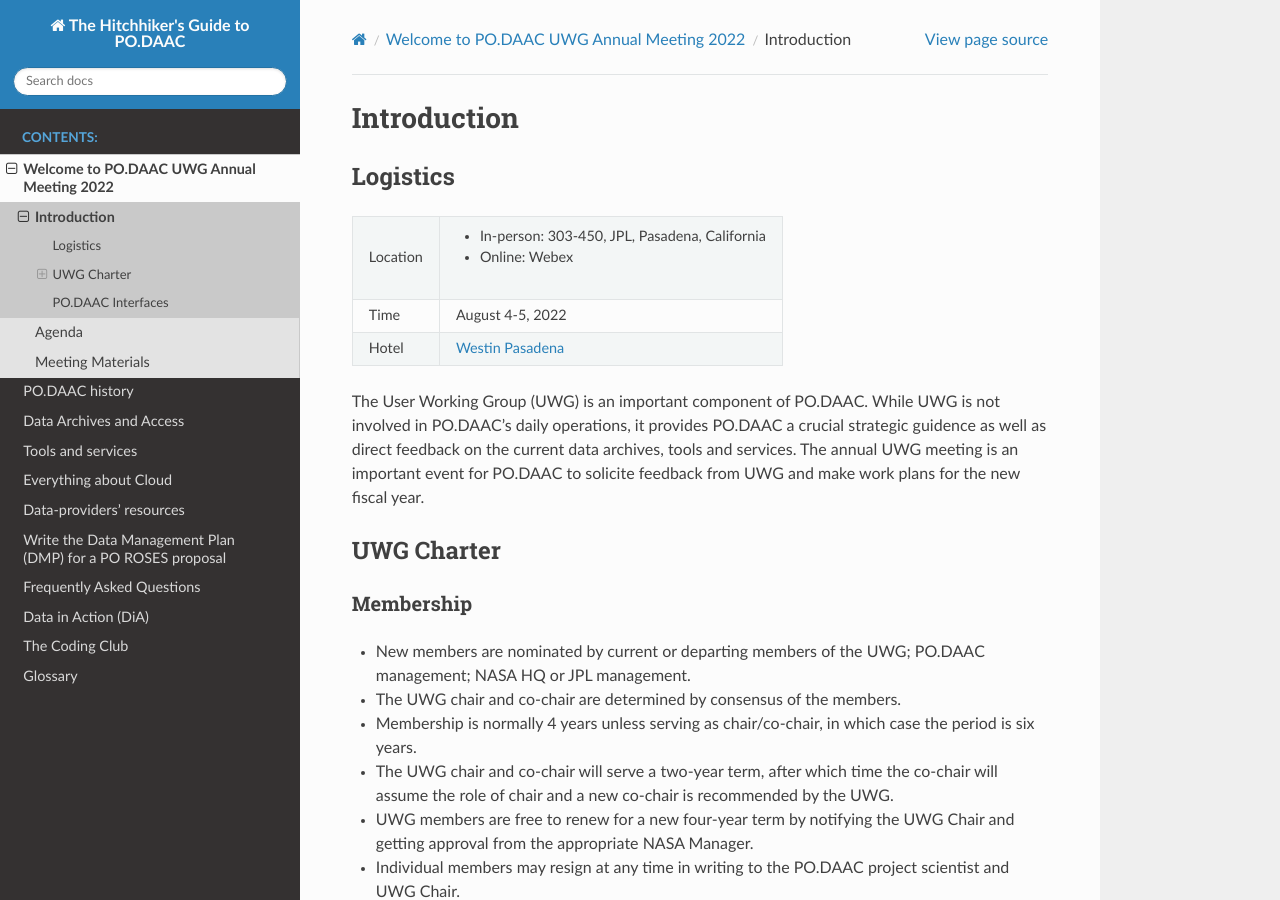
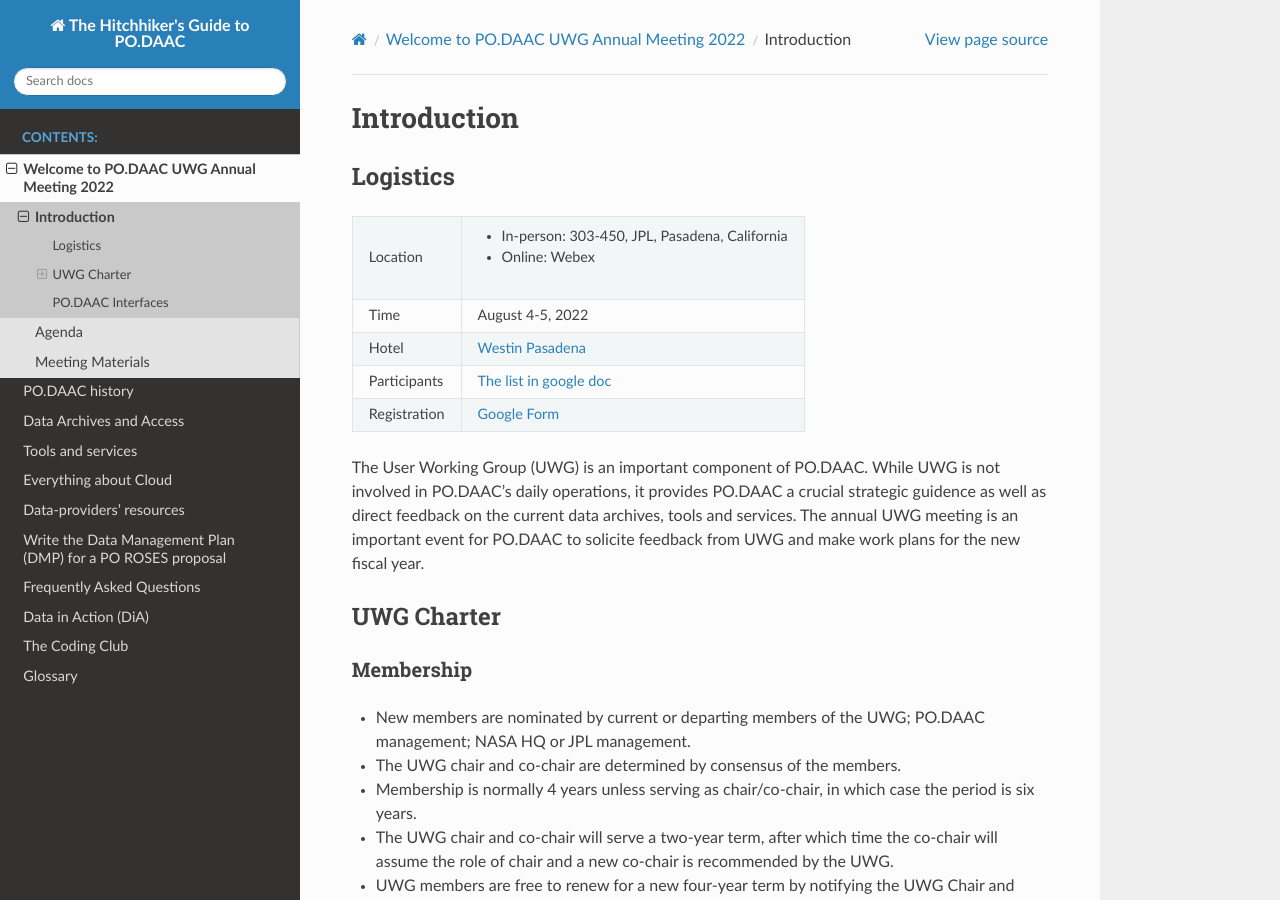
Before and after one commit to podaac/the-coding-club, a Sphinx documentation site: the page built from docs/source/uwg2022/intro.rst, in a window 1280 px wide and 900 px high. Built offline with Sphinx 7.4.7 and the Read the Docs theme 2.0.0, drawn with Linux system fonts in a browser that asks for light colours.

```diff
--- a/docs/source/uwg2022/intro.rst
+++ b/docs/source/uwg2022/intro.rst
@@ -8,12 +8,14 @@ Introduction
 Logistics
 ~~~~~~~~~~~~
 
-===========    ===================================================
-Location       * In-person: 303-450, JPL, Pasadena, California
-               * Online: Webex
-Time           August 4-5, 2022
-Hotel          `Westin Pasadena <https://www.marriott.com/en-us/hotels/laxpw-the-westin-pasadena/overview/?scid=bb1a189a-fec3-4d19-a255-54ba596febe2&y_source=1_Mjc4MjMxNS03MTUtbG9jYXRpb24ud2Vic2l0ZQ%3D%3D>`_
-===========    ===================================================
+=============    ===================================================
+Location         * In-person: 303-450, JPL, Pasadena, California
+                 * Online: Webex
+Time             August 4-5, 2022
+Hotel            `Westin Pasadena <https://www.marriott.com/en-us/hotels/laxpw-the-westin-pasadena/overview/?scid=bb1a189a-fec3-4d19-a255-54ba596febe2&y_source=1_Mjc4MjMxNS03MTUtbG9jYXRpb24ud2Vic2l0ZQ%3D%3D>`_
+Participants     `The list in google doc <https://docs.google.com/spreadsheets/d/1OY8-dNAdmpNGMTjD-C3X_jWHiMHc51-MfOHu5K4Viu8/edit#gid=1105633176>`_
+Registration     `Google Form <https://forms.gle/DFadHFKgAgouU8MSA>`_
+=============    ===================================================
 
 
 
```
Also changed, not shown: 14 other files.
